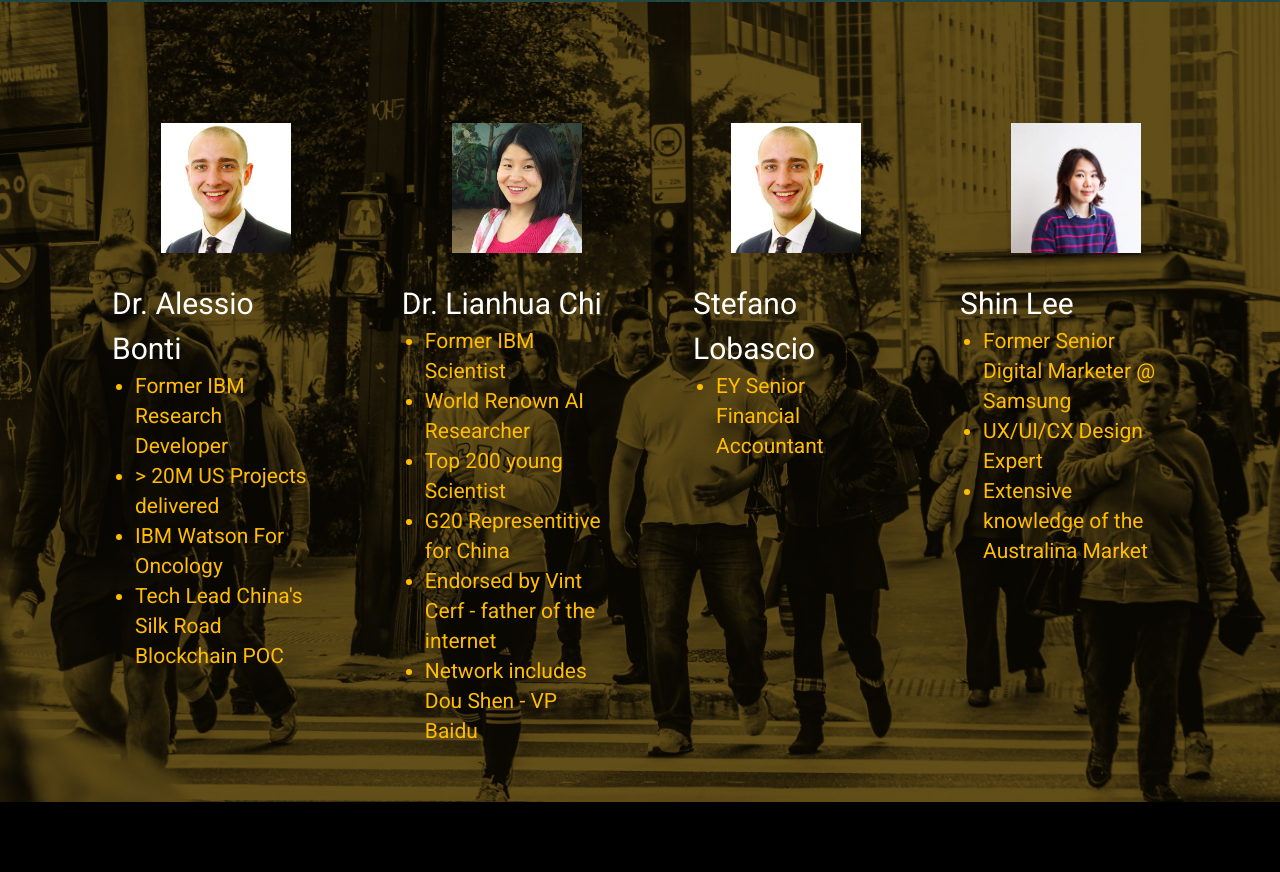
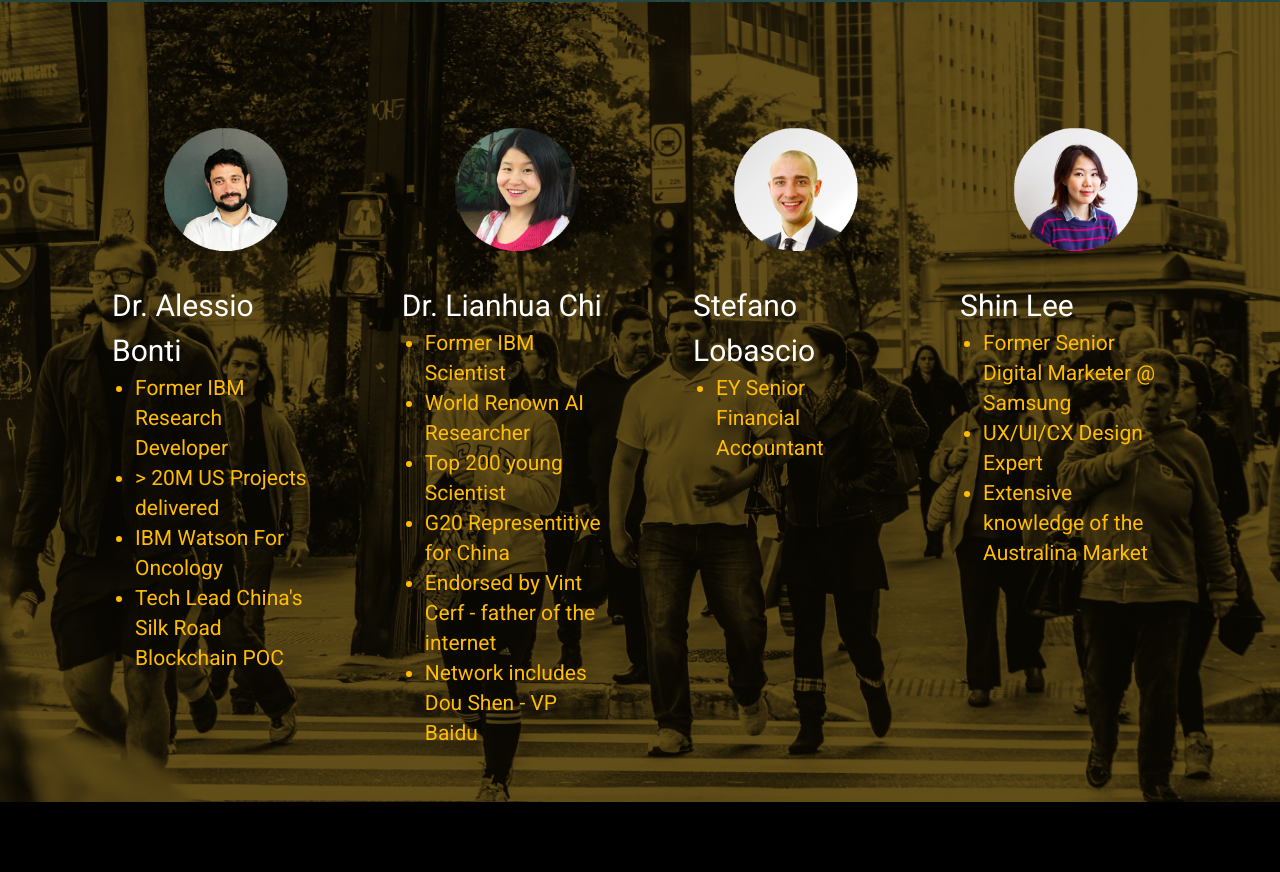
Before and after one commit to alexbonti/story-telling-template, a website: page presentation/ui/index.html in a window 1280 px wide. Shown: the part 3998-4870 px from the top of the page. Drawn offline with Linux system fonts and the light colour scheme; files that its build step writes are made by us from their sources.

```diff
--- a/presentation/ui/index.html
+++ b/presentation/ui/index.html
@@ -188,28 +188,28 @@
                                         <td>
                                             <div>
                                                 <ul class="content-subtext no-margin" style="text-align: center">
-                                                    <img src="images/stefano.jpeg" style="width: 130px"></img>
+                                                    <img src="images/alessio.png" style="width: 130px"></img>
                                                 </ul>
                                             </div>
                                         </td>
                                         <td>
                                             <div>
                                                 <ul class="content-subtext no-margin" style="text-align: center">
-                                                        <img src="images/lian.jpeg" style="width: 130px"></img>
+                                                        <img src="images/lianhua.png" style="width: 130px"></img>
                                                     </ul>
                                             </div>
                                         </td>
                                         <td>
                                             <div>
                                                 <ul class="content-subtext no-margin" style="text-align: center">
-                                                        <img src="images/stefano.jpeg" style="width: 130px"></img>
+                                                        <img src="images/stefano.png" style="width: 130px"></img>
                                                     </ul>
                                             </div>
                                         </td>
                                         <td>
                                                 <div>
                                                     <ul class="content-subtext no-margin" style="text-align: center">
-                                                            <img src="images/shin.jpeg" style="width: 130px"></img>
+                                                            <img src="images/shin.png" style="width: 130px"></img>
                                                         </ul>
                                                 </div>
                                             </td>
```
Also changed, not shown: presentation/README.md.
